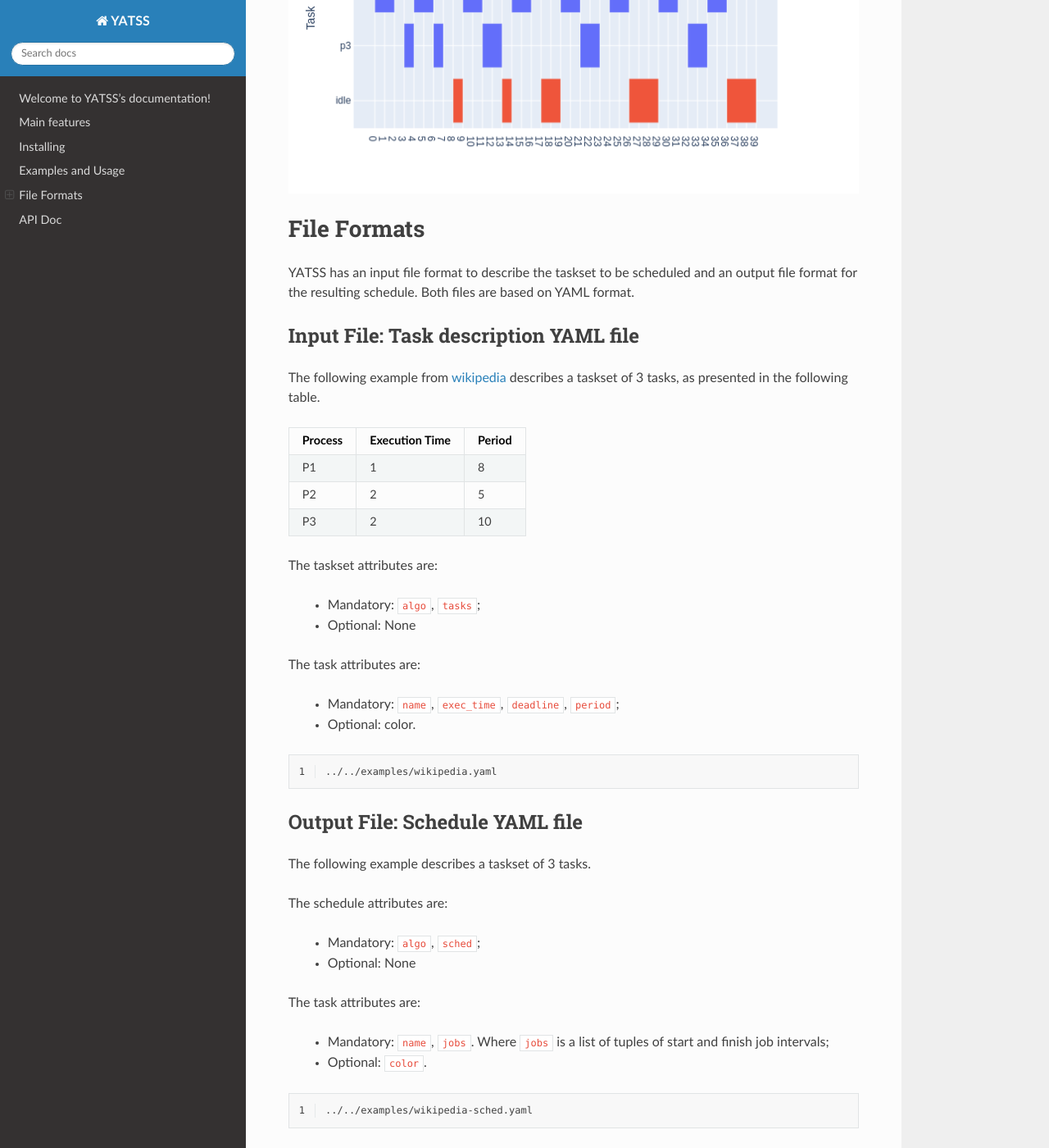
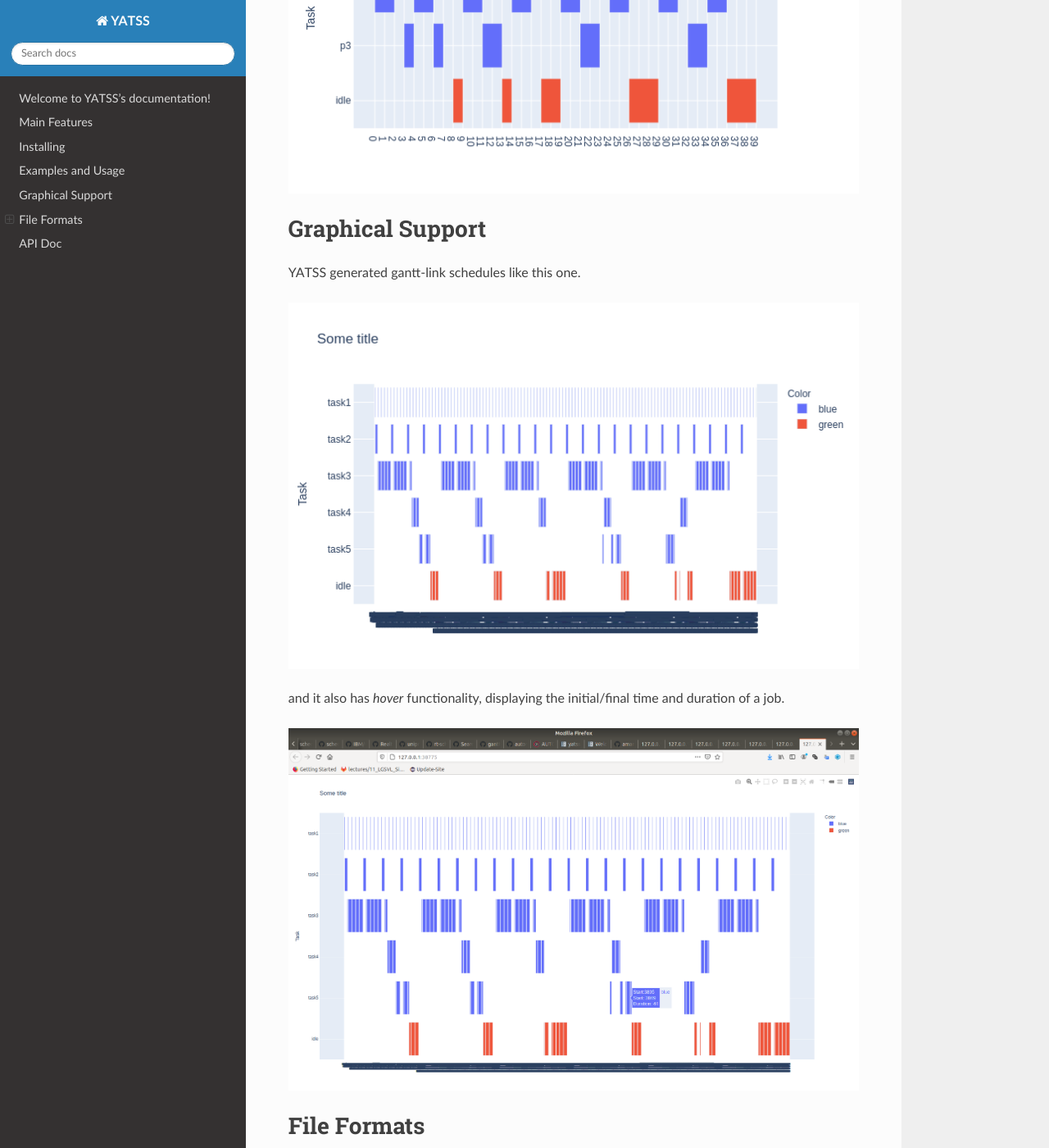
Before and after one commit to amamory-embedded/sched-learning, a Sphinx documentation site: the page built from docs/source/index.rst, in a window 1280 px wide and 1400 px high, scrolled down 1703 px. Shown: the whole window at 82% size. Built offline with Sphinx 7.4.7 and the Read the Docs theme 2.0.0, drawn with Linux system fonts in a browser that asks for light colours; some of the changed text lies outside the part shown.

Commit message:
including new screenshot in the doc

```diff
--- a/README.rst
+++ b/README.rst
@@ -17,7 +17,7 @@ following task scheduling algorithms:
 
 Check out further documentation in `RtD <https://yatss.readthedocs.io/>`_
 
-Main features
+Main Features
 =============
 
 * Easy to adapt to new task scheduling algorithms;
--- a/docs/source/index.rst
+++ b/docs/source/index.rst
@@ -51,15 +51,25 @@ It is also possible to just visualize an existing scheduling:
    >$ python src/show_sched.py examples/wikipedia-sched.yaml
    checking the task list ... passed !
 
-It will open in the browser a image like this one.
+It will open in the browser an image like this one.
 
 .. figure:: ./wikipedia.png
 
+Graphical Support
+=================
+
+YATSS generated gantt-link schedules like this one.
+
+.. figure:: ./large-sched.png
+
+and it also has *hover* functionality, displaying the initial/final time and duration of a job.
+
+.. figure:: ./hover.png
 
 File Formats
 ============
 
-YATSS has an input file format to describe the taskset to be scheduled
+YATSS has an input file format to describe the task set to be scheduled
 and an output file format for the resulting schedule.
 Both files are based on YAML format.
 
@@ -67,7 +77,7 @@ Input File: Task description YAML file
 ***************************************
 
 The following example from `wikipedia <https://en.wikipedia.org/wiki/Rate-monotonic_scheduling>`_
-describes a taskset of 3 tasks, as presented in the following table.
+describes a task set of 3 tasks, as presented in the following table.
 
 =======  ==============  ======
 Process  Execution Time  Period
@@ -78,7 +88,7 @@ P3 	      2 	            10
 =======  ==============  ======
 
 
-The taskset attributes are:
+The task set attributes are:
 
  * Mandatory: ``algo``, ``tasks``;
  * Optional: None
@@ -97,7 +107,7 @@ The task attributes are:
 Output File: Schedule YAML file
 *******************************
 
-The following example describes a taskset of 3 tasks.
+The following example describes a task set of 3 tasks.
 
 The schedule attributes are:
 
```
Also changed, not shown: docs/source/hover.png (added), docs/source/large-sched.png (added), 2 other files.
